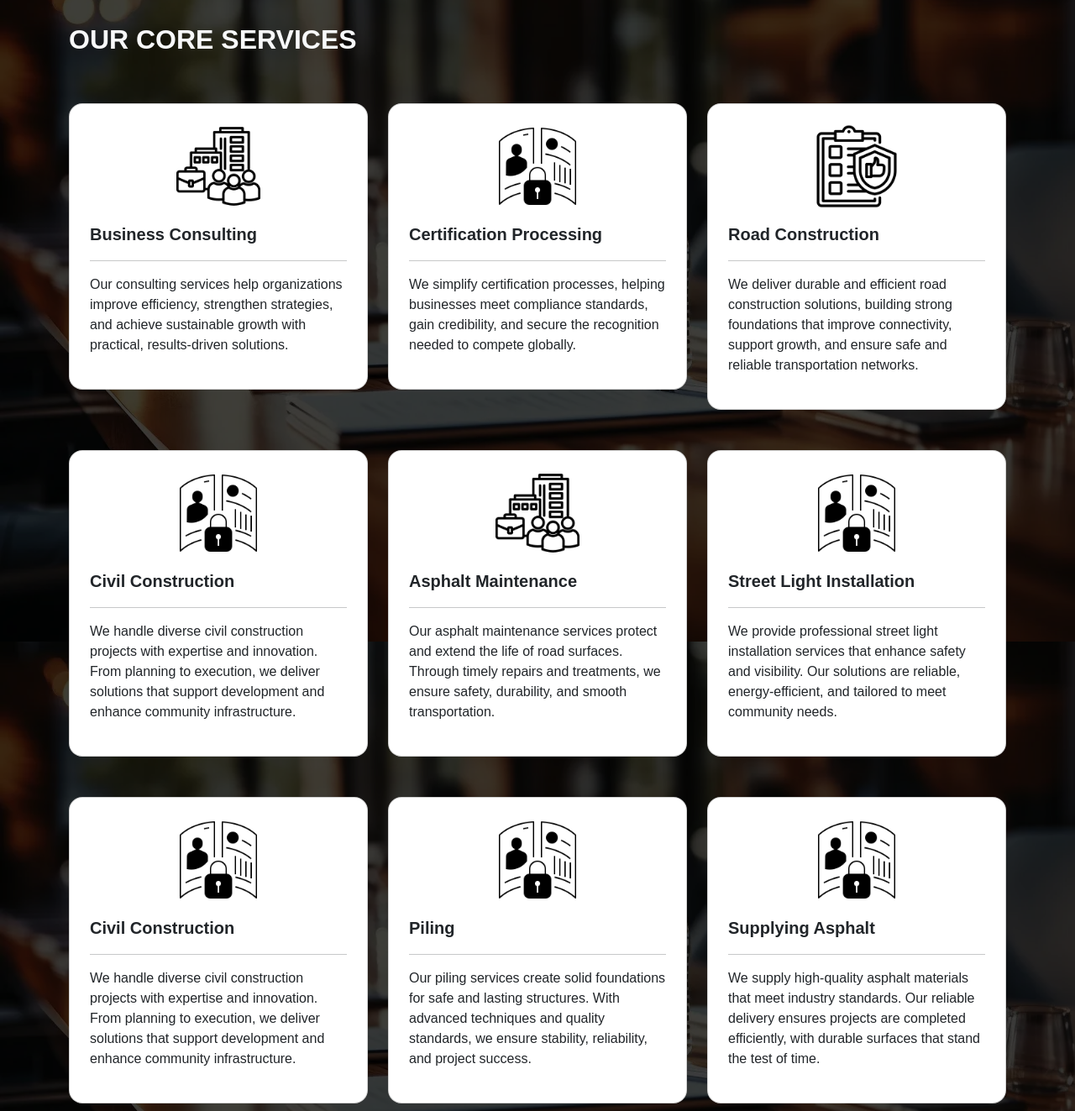
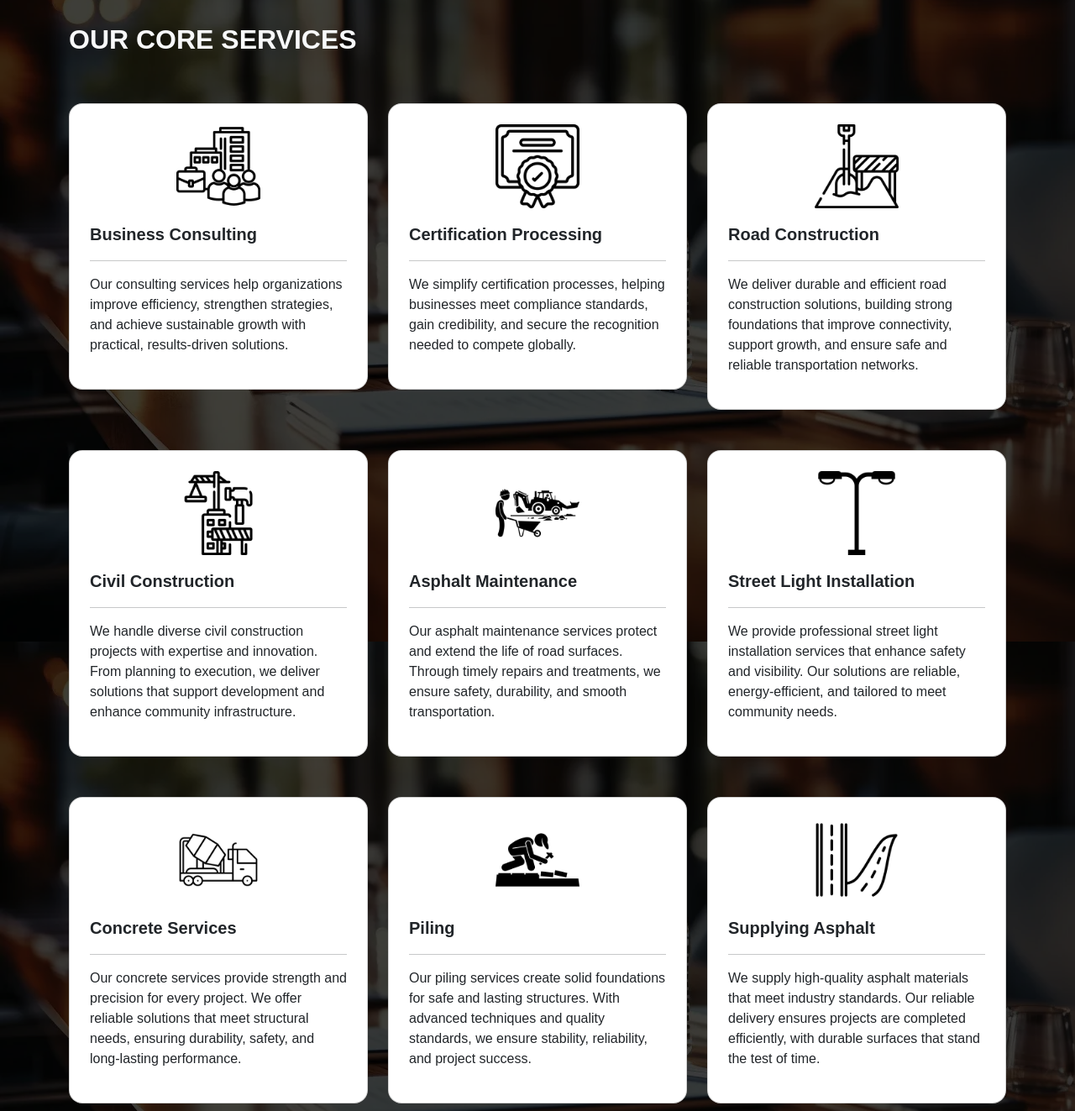
Before and after one commit to amarisodiq/QCC-Bizcert-Global-Ltd, a plain HTML site: page index.html in a window 1280 px wide. Shown: the part 2047-3370 px from the top of the page at 84% size. Drawn offline with nearby package versions, Linux system fonts and the light colour scheme.

Commit message:
add icon to the services

```diff
--- a/index.html
+++ b/index.html
@@ -282,7 +282,7 @@
                             <a href="/Advanced NDT.html" class="nav-link">
                                 <div data-aos="fade-up" data-aos-anchor-placement="center-bottom">
                                     <div class="card rounded-4 anime-card" style="width: 100%;" id="road">
-                                        <img src="./image/service-3.png" alt="..." width="100" height="100"
+                                        <img src="./image/certification_4381754.png" alt="..." width="100" height="100"
                                             class="m-auto mt-4">
                                         <div class="card-body px-4">
                                             <strong class="link-txt fs-5">Certification Processing</strong>
@@ -301,7 +301,7 @@
                             <a href="/Advanced NDT.html" class="nav-link">
                                 <div data-aos="fade-up" data-aos-anchor-placement="center-bottom">
                                     <div class="card rounded-4 anime-card" style="width: 100%;" id="road">
-                                        <img src="./image/service-1.png" alt="..." width="100" height="100"
+                                        <img src="./image/wip_8125022 (1).png" alt="..." width="100" height="100"
                                             class="m-auto mt-4">
                                         <div class="card-body px-4">
                                             <strong class="link-txt fs-5">Road Construction</strong>
@@ -320,7 +320,7 @@
                             <a href="/Advanced NDT.html" class="nav-link">
                                 <div data-aos="fade-up" data-aos-anchor-placement="center-bottom">
                                     <div class="card rounded-4 anime-card" style="width: 100%;" id="road">
-                                        <img src="./image/service-3.png" alt="..." width="100" height="100"
+                                        <img src="./image/construction_1207244.png" alt="..." width="100" height="100"
                                             class="m-auto mt-4">
                                         <div class="card-body px-4">
                                             <strong class="link-txt fs-5">Civil Construction</strong>
@@ -339,7 +339,7 @@
                             <a href="/Advanced NDT.html" class="nav-link">
                                 <div data-aos="fade-up" data-aos-anchor-placement="center-bottom">
                                     <div class="card rounded-4 anime-card" style="width: 100%;" id="road">
-                                        <img src="./image/service-2.png" alt="..." width="100" height="100"
+                                        <img src="./image/road_12359506.png" alt="..." width="100" height="100"
                                             class="m-auto mt-4">
                                         <div class="card-body px-4">
                                             <strong class="link-txt fs-5">Asphalt Maintenance</strong>
@@ -358,7 +358,7 @@
                             <a href="/Advanced NDT.html" class="nav-link">
                                 <div data-aos="fade-up" data-aos-anchor-placement="center-bottom">
                                     <div class="card rounded-4 anime-card" style="width: 100%;" id="road">
-                                        <img src="./image/service-3.png" alt="..." width="100" height="100"
+                                        <img src="./image/lamp-post_89069.png" alt="..." width="100" height="100"
                                             class="m-auto mt-4">
                                         <div class="card-body px-4">
                                             <strong class="link-txt fs-5">Street Light Installation</strong>
@@ -377,15 +377,15 @@
                             <a href="/Advanced NDT.html" class="nav-link">
                                 <div data-aos="fade-up" data-aos-anchor-placement="center-bottom">
                                     <div class="card rounded-4 anime-card" style="width: 100%;" id="road">
-                                        <img src="./image/service-3.png" alt="..." width="100" height="100"
+                                        <img src="./image/concrete-mixer_8524048.png" alt="..." width="100" height="100"
                                             class="m-auto mt-4">
                                         <div class="card-body px-4">
-                                            <strong class="link-txt fs-5">Civil Construction</strong>
+                                            <strong class="link-txt fs-5">Concrete Services</strong>
                                             <hr>
                                             <p class="card-text pb-4">
-                                                We handle diverse civil construction projects with expertise and
-                                                innovation. From planning to execution, we deliver solutions that
-                                                support development and enhance community infrastructure.
+                                                Our concrete services provide strength and precision for every project.
+                                                We offer reliable solutions that meet structural needs, ensuring
+                                                durability, safety, and long-lasting performance.
                                             </p>
                                         </div>
                                     </div>
@@ -396,7 +396,7 @@
                             <a href="/Advanced NDT.html" class="nav-link">
                                 <div data-aos="fade-up" data-aos-anchor-placement="center-bottom">
                                     <div class="card rounded-4 anime-card" style="width: 100%;" id="road">
-                                        <img src="./image/service-3.png" alt="..." width="100" height="100"
+                                        <img src="./image/road-worker_10033594.png" alt="..." width="100" height="100"
                                             class="m-auto mt-4">
                                         <div class="card-body px-4">
                                             <strong class="link-txt fs-5">Piling</strong>
@@ -415,7 +415,7 @@
                             <a href="/Advanced NDT.html" class="nav-link">
                                 <div data-aos="fade-up" data-aos-anchor-placement="center-bottom">
                                     <div class="card rounded-4 anime-card" style="width: 100%;" id="road">
-                                        <img src="./image/service-3.png" alt="..." width="100" height="100"
+                                        <img src="./image/road_11498130.png" alt="..." width="100" height="100"
                                             class="m-auto mt-4">
                                         <div class="card-body px-4">
                                             <strong class="link-txt fs-5">Supplying Asphalt</strong>
```
Also changed, not shown: image/certification_4381754.png (added), image/concrete-mixer_8524048.png (added), image/construction_1207244.png (added), image/lamp-post_89069.png (added), image/road-worker_10033594.png (added), image/road_11498130.png (added), image/road_12359506.png (added), image/wip_8125022 (1).png (added).
